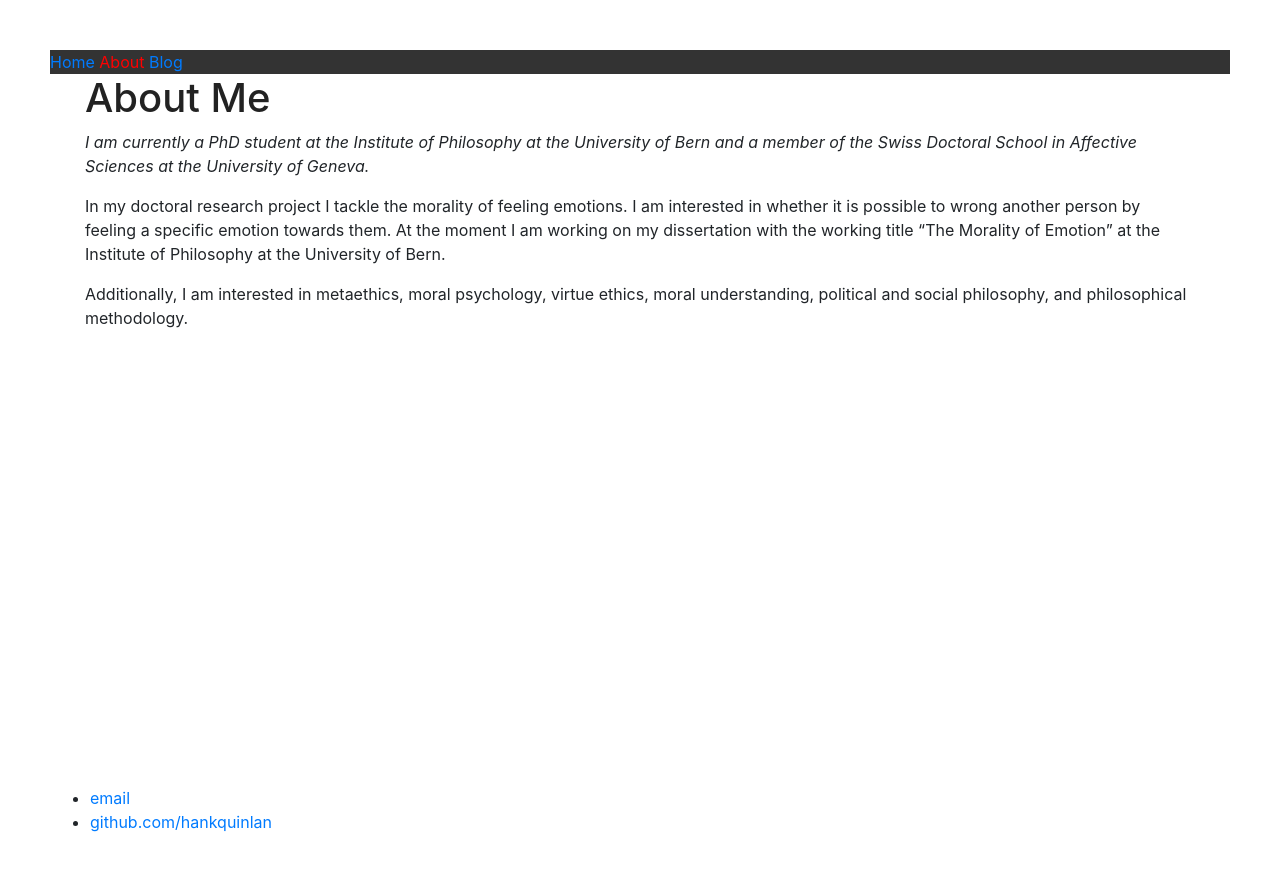
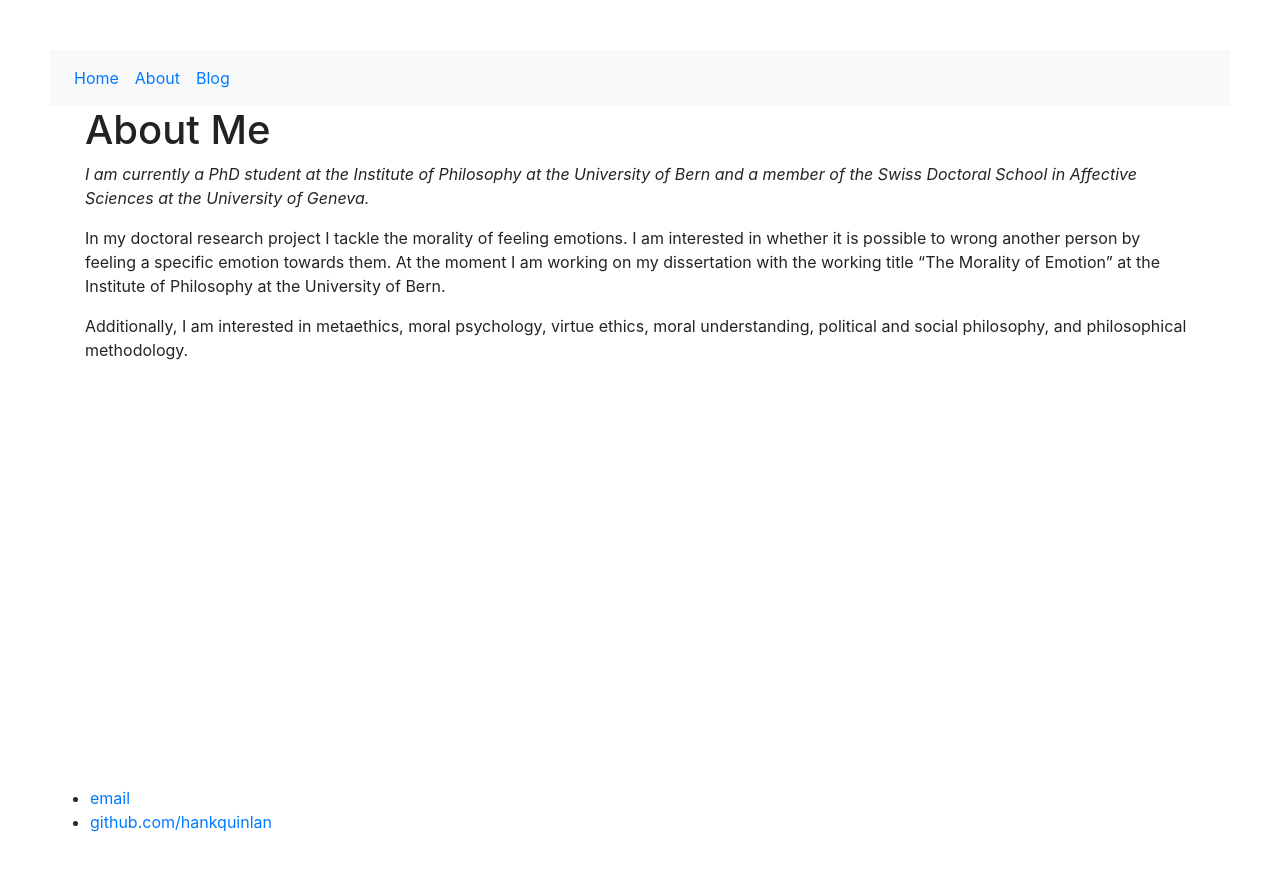
Before and after one commit to jonasblatter/jonasblatter.github.io, a Jekyll site: the page built from about.md, in a window 1280 px wide. Shown: the top 871 px of the page. Built offline with Jekyll 4.4.1, drawn with Linux system fonts in a browser that asks for light colours.

Commit message:
Update navigation.html

```diff
--- a/_includes/navigation.html
+++ b/_includes/navigation.html
@@ -1,7 +1,13 @@
-<nav>
+<nav class="navbar navbar-expand-sm bg-light">
+
+  <ul class="navbar-nav">
   {% for item in site.data.navigation %}
-    <a href="{{ item.link }}" {% if page.url == item.link %}style="color: red;"{% endif %}>
+    <li class="nav-item">
+      <a href="{{ item.link }}" class="nav-link {% if page.url == item.link %}active{% endif %}">
       {{ item.name }}
     </a>
+    </li>
   {% endfor %}
+  </ul>
+
 </nav>
```
